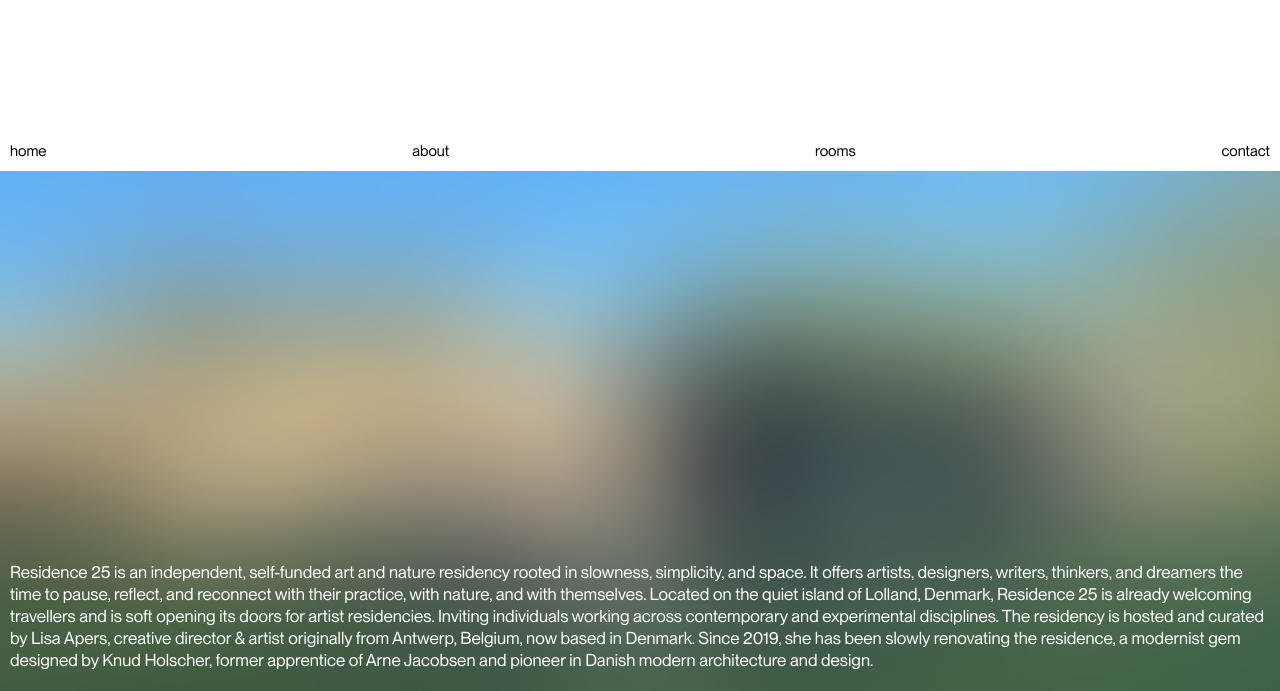
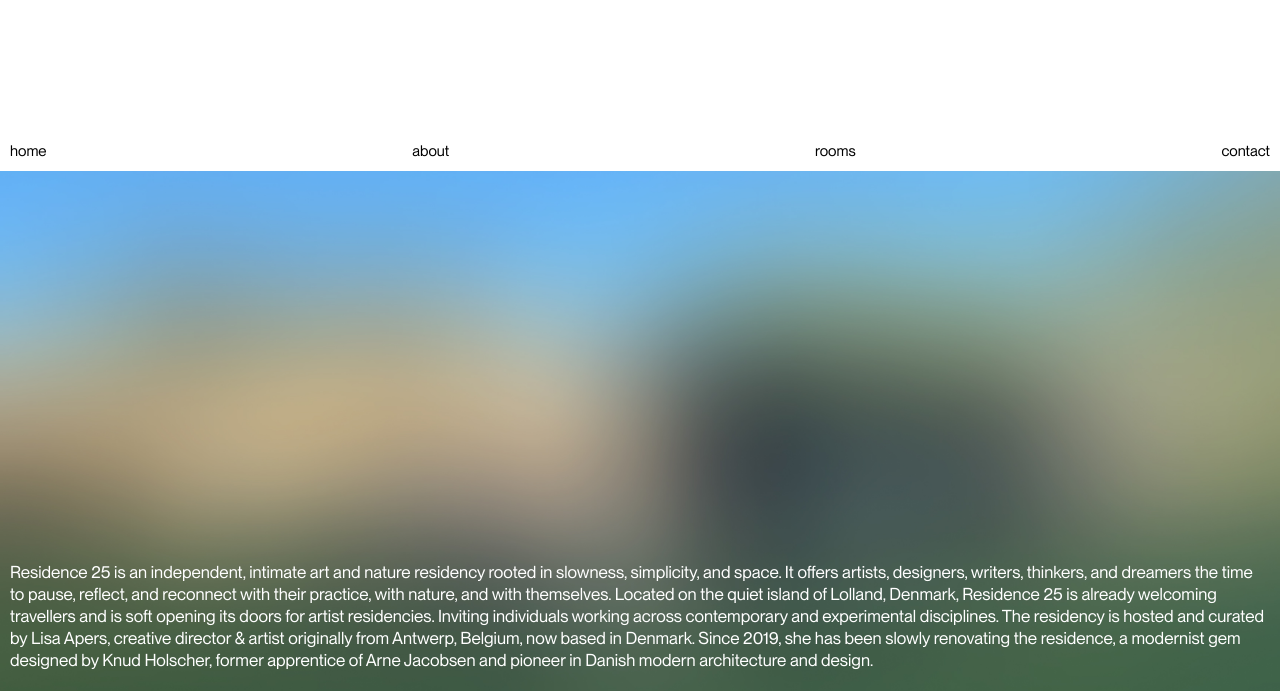
Before and after one commit to frosnapers/residence25, a plain HTML site: page about.html in a window 1280 px wide. Shown: the part 109-800 px from the top of the page. Drawn offline with nearby package versions, Linux system fonts and the light colour scheme.

Commit message:
Update about.html

```diff
--- a/about.html
+++ b/about.html
@@ -22,7 +22,7 @@
       </nav>
     </div>
     <div class="div-block about">
-      <p class="paragraph">Residence 25 is an independent, self-funded art and nature residency rooted in slowness, simplicity, and space. It offers artists, designers, writers, thinkers, and dreamers the time to pause, reflect, and reconnect with their practice, with nature, and with themselves. Located on the quiet island of Lolland, Denmark, Residence 25 is already welcoming <a href="https://www.airbnb.co.uk/rooms/1244255926637052376?check_out=2024-10-19&amp;fbclid=PAZXh0bgNhZW0CMTEAAaeNMi0Nx0-S2s2DJgFC9FaCa7HwSf7xqQT85HX3uRAPMfRofZgg0emrpIKE-g_aem_xCH2uTAHFdme5ph_RukLSQ&amp;viralityEntryPoint=1&amp;unique_share_id=9CC48335-3406-4A29-9B65-719CE4D4F557&amp;slcid=c573de70f128455382aebce45f23c424&amp;s=76&amp;feature=share&amp;adults=2&amp;check_in=2024-10-17&amp;channel=native&amp;slug=pYn1DSrh&amp;source_impression_id=p3_1745337399_P3l5ikM96Y-uqf3e" target="_blank" class="link">travellers</a> and is soft opening its doors for artist residencies. Inviting individuals working across contemporary and experimental disciplines. The residency is hosted and curated by Lisa Apers, creative director &amp; artist originally from Antwerp, Belgium, now based in Denmark. Since 2019, she has been slowly renovating the residence, a modernist gem designed by Knud Holscher, former apprentice of Arne Jacobsen and pioneer in Danish modern architecture and design.</p>
+      <p class="paragraph">Residence 25 is an independent, intimate art and nature residency rooted in slowness, simplicity, and space. It offers artists, designers, writers, thinkers, and dreamers the time to pause, reflect, and reconnect with their practice, with nature, and with themselves. Located on the quiet island of Lolland, Denmark, Residence 25 is already welcoming <a href="https://www.airbnb.co.uk/rooms/1244255926637052376?check_out=2024-10-19&amp;fbclid=PAZXh0bgNhZW0CMTEAAaeNMi0Nx0-S2s2DJgFC9FaCa7HwSf7xqQT85HX3uRAPMfRofZgg0emrpIKE-g_aem_xCH2uTAHFdme5ph_RukLSQ&amp;viralityEntryPoint=1&amp;unique_share_id=9CC48335-3406-4A29-9B65-719CE4D4F557&amp;slcid=c573de70f128455382aebce45f23c424&amp;s=76&amp;feature=share&amp;adults=2&amp;check_in=2024-10-17&amp;channel=native&amp;slug=pYn1DSrh&amp;source_impression_id=p3_1745337399_P3l5ikM96Y-uqf3e" target="_blank" class="link">travellers</a> and is soft opening its doors for artist residencies. Inviting individuals working across contemporary and experimental disciplines. The residency is hosted and curated by Lisa Apers, creative director &amp; artist originally from Antwerp, Belgium, now based in Denmark. Since 2019, she has been slowly renovating the residence, a modernist gem designed by Knud Holscher, former apprentice of Arne Jacobsen and pioneer in Danish modern architecture and design.</p>
     </div>
   </div><img src="images/logo-full.svg" loading="lazy" alt="" class="image">
   <script src="https://d3e54v103j8qbb.cloudfront.net/js/jquery-3.5.1.min.dc5e7f18c8.js?site=66b4c9eba0aa5610f06b7a45" type="text/javascript" integrity="sha256-9/aliU8dGd2tb6OSsuzixeV4y/faTqgFtohetphbbj0=" crossorigin="anonymous"></script>
```
